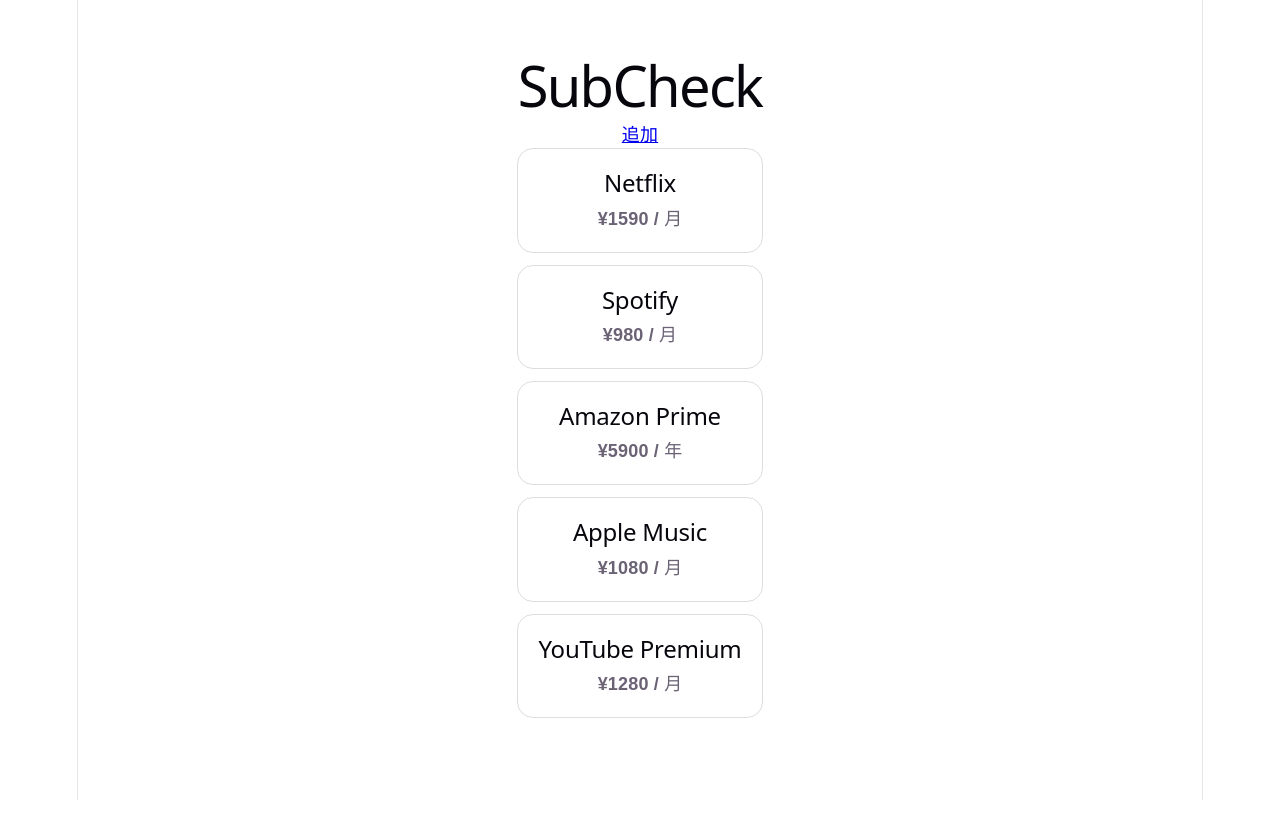
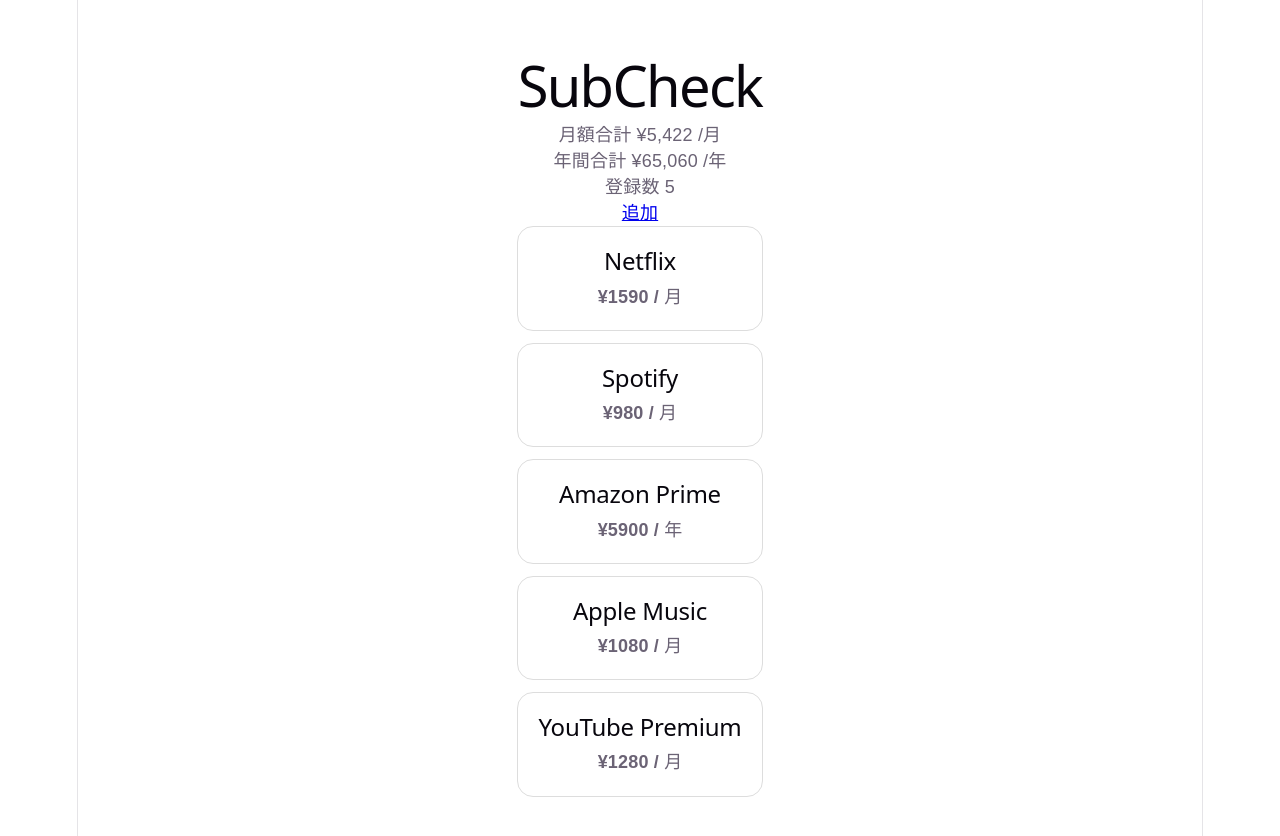
Before and after one commit to okamepanick/subscription-frontend, a React (Vite) app: page / in a window 1280 px wide. Shown: the top 836 px of the page. Before the commit the page ends 800 px from the top, so only its background shows below. Built offline with nearby package versions, Linux system fonts and the light colour scheme.

Commit message:
ダッシュボードに金額のまとめを表示する

```diff
--- /dev/null
+++ b/src/components/Summary.tsx
@@ -0,0 +1,39 @@
+import type { Subscription } from "../types";
+
+type Props = {
+  subscriptions: Subscription[];
+};
+
+//toMonthlyAmount：月額払いでも年額払いでも、1か月あたりの支出はいくらになるかを出す。
+const toMonthAmount = (subscription: Subscription) => {
+  if (subscription.billingCycle === "yearly") {
+    return Math.round(subscription.price / 12)
+  }
+  return subscription.price
+};
+
+//toYearlyAmount：月額払いでも年額払いでも、1年間あたりの支出はいくらになるかを出す。
+const toYearlyAmount = (subscription: Subscription) => {
+  if (subscription.billingCycle === "yearly") {
+    return subscription.price
+  }
+  return subscription.price * 12
+};
+
+export const Summary = ({ subscriptions} : Props) => {
+  const monthlyTotal = subscriptions.reduce(
+    (sum, item) => sum + toMonthAmount(item),
+    0
+  );
+  const yearlyTotal = subscriptions.reduce(
+    (sum, item) => sum + toYearlyAmount(item),
+    0
+  );
+  return (
+    <section>
+      <p>月額合計 ¥{monthlyTotal.toLocaleString()} /月</p>
+      <p>年間合計 ¥{yearlyTotal.toLocaleString()} /年</p>
+      <p>登録数 {subscriptions.length}</p>
+    </section>
+  )
+}
--- a/src/pages/Home.tsx
+++ b/src/pages/Home.tsx
@@ -1,6 +1,7 @@
 import { Link } from "react-router";
 import { SubscriptionCard } from "../components/SubscriptionCard";
 import type { Subscription } from "../types";
+import { Summary } from "../components/Summary";
 
 type Props = {
   subscriptions: Subscription[];
@@ -10,6 +11,7 @@ export const Home = ({subscriptions}: Props) => {
   return (
     <div className='page'>
       <h1>SubCheck</h1>
+      <Summary subscriptions={subscriptions} />
       <Link to="/subscriptions/new">追加</Link>
       {subscriptions.map((subscription) => (
         <SubscriptionCard
```
